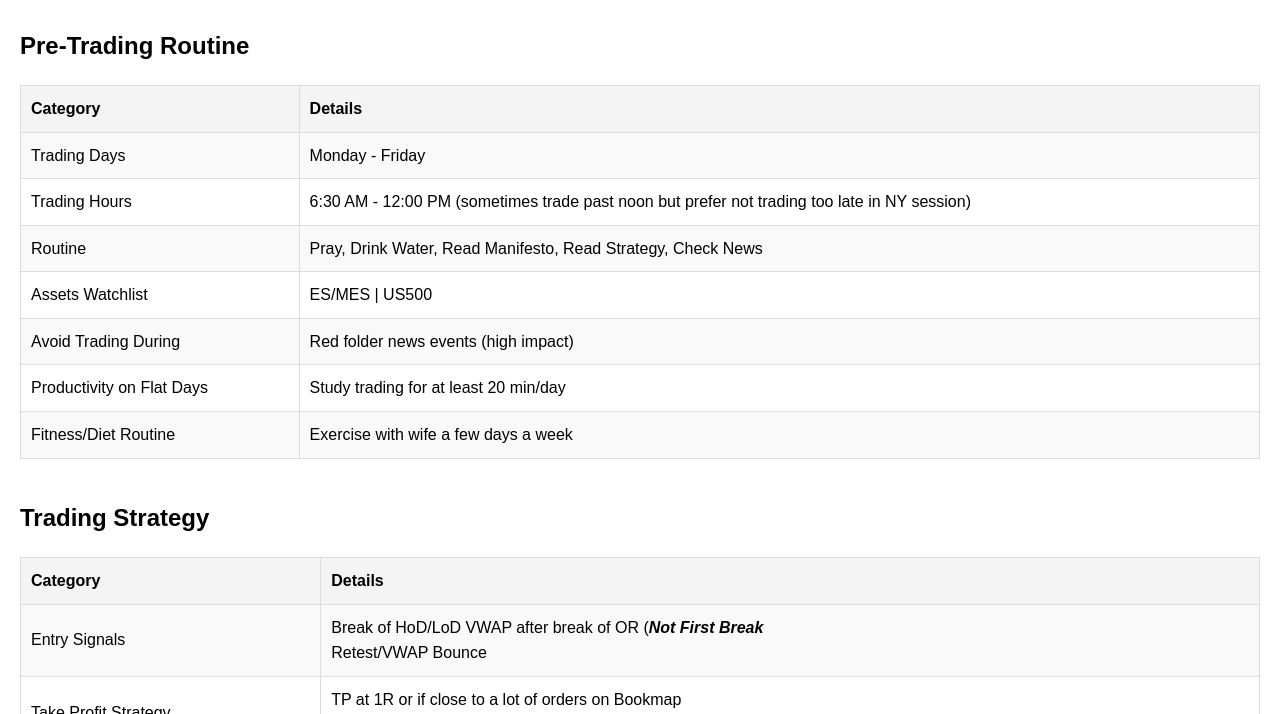
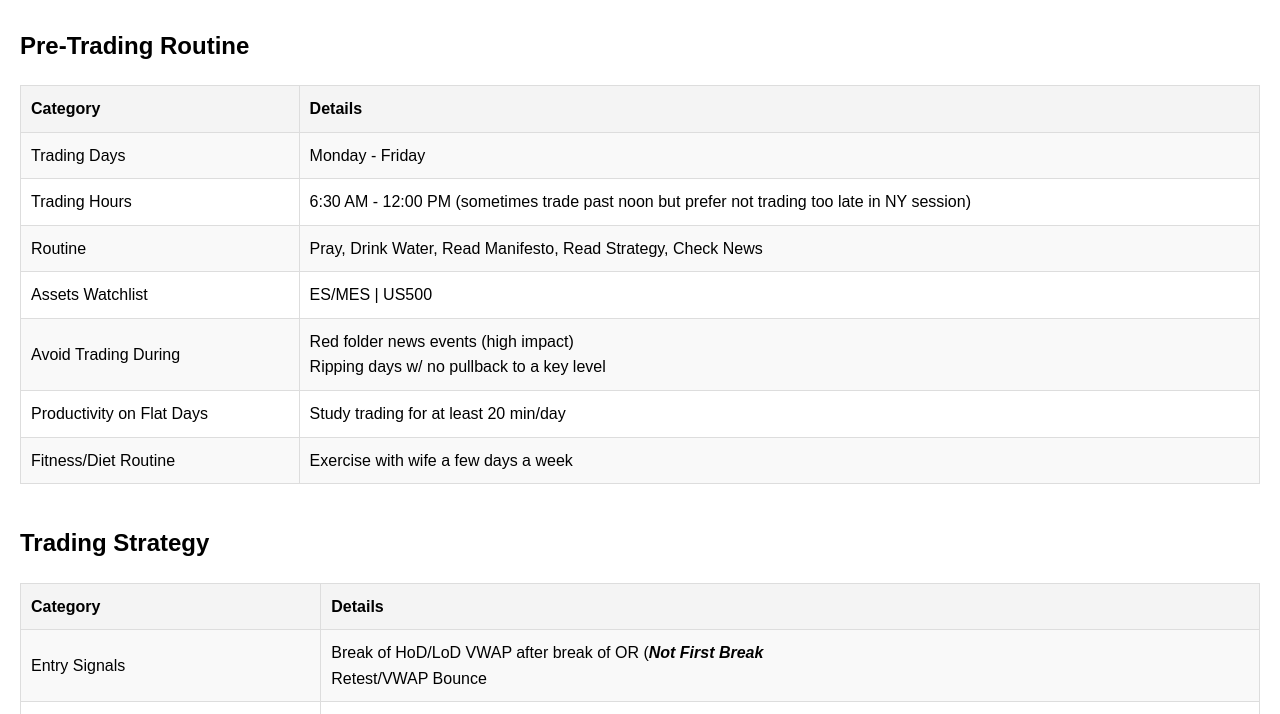
Before and after one commit to PetejStone/trading-plan-futures, a plain HTML site: page index.html in a window 1280 px wide. Shown: the part 86-800 px from the top of the page. Drawn offline with Linux system fonts and the light colour scheme.

Commit message:
Update index.html

```diff
--- a/index.html
+++ b/index.html
@@ -63,7 +63,7 @@
         </tr>
         <tr>
             <td>Avoid Trading During</td>
-            <td>Red folder news events (high impact)</td>
+            <td>Red folder news events (high impact)<br>Ripping days w/ no pullback to a key level </td>
         </tr>
         <tr>
             <td>Productivity on Flat Days</td>
```
